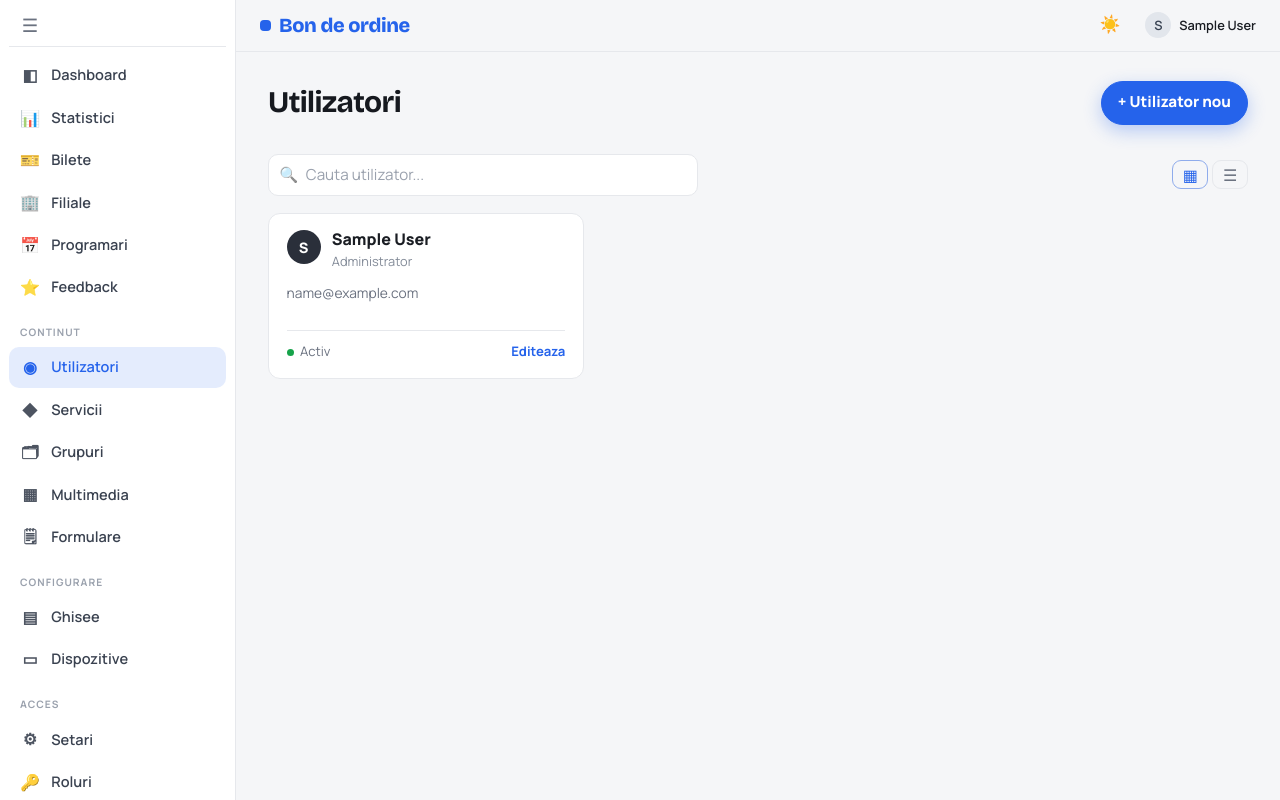
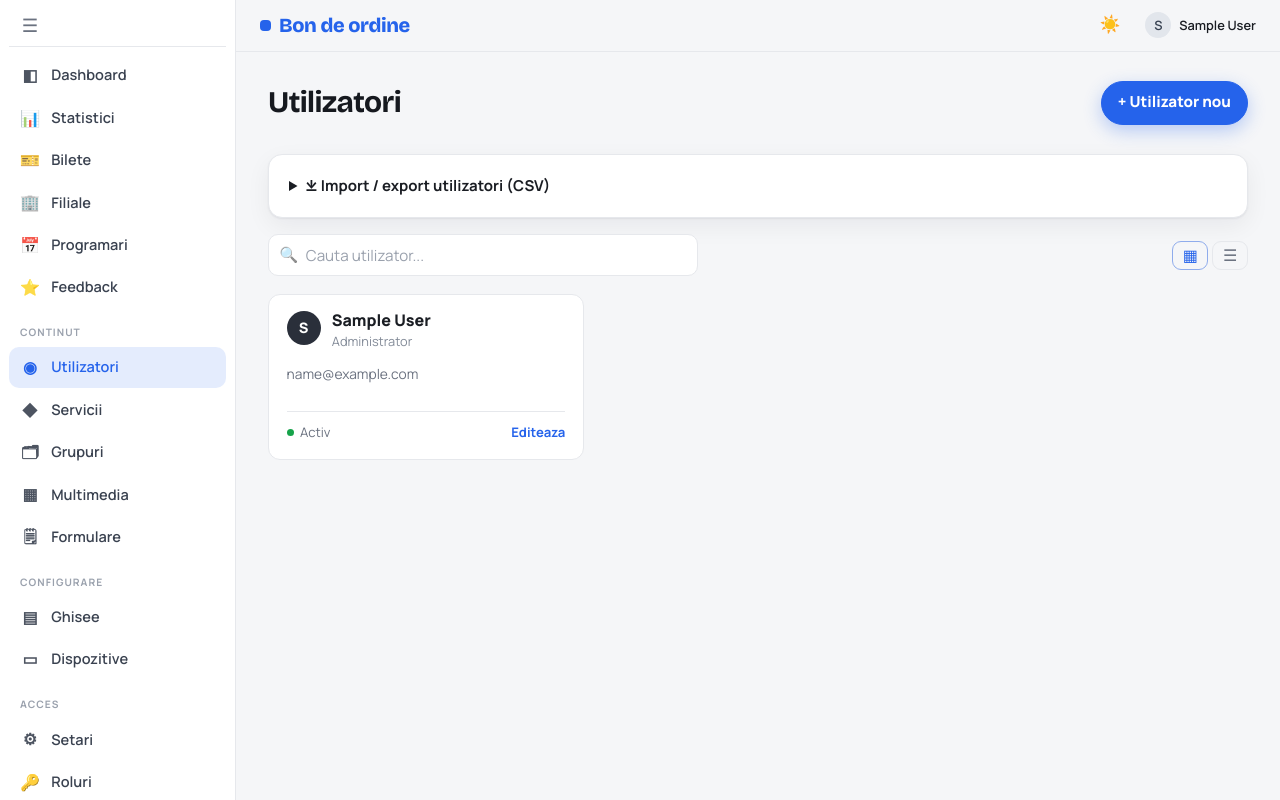
Before and after one commit to buzoianufamily/bon-de-ordine, a PHP site: page /admin/users in a window 1280 px wide. Run offline with PHP 8.4, Linux system fonts and the light colour scheme; the visitor is signed in with stand-in values (Sample User, id 1); tables that the repository leaves empty hold one stand-in row (values such as "Sample post"); some libraries are stand-ins or nearby versions.

Commit message:
Adaugă import/export utilizatori din CSV (provizionare echipă)
Completează trio-ul de onboarding (servicii + ghișee + utilizatori):
- parse_users_csv() validează nume/email/rol/parolă, sare antet și rânduri invalide
- admin/users/import: hash parole, sare emailuri existente, raport importați/săriți, audit
- admin/users/export: nume,email,rol — fără hash-uri de parolă (securitate)
- panou Import/export CSV în pagina Utilizatori
- teste: 3 aserțiuni integrare + 4 HTTP (inclusiv verificare că exportul nu conține hash-uri)

```diff
--- a/app/admin_routes.php
+++ b/app/admin_routes.php
@@ -83,6 +83,8 @@ function admin_dispatch(array $seg, string $method): void {
             admin_counters_list(); return;
 
         case 'users':
+            if ($method === 'POST' && $a === 'import') { admin_users_import(); return; }
+            if ($a === 'export') { admin_users_export(); return; }
             if ($method === 'POST' && $a === null) { admin_user_save(); return; }
             if ($method === 'POST' && $b === 'delete') { csrf_check(); q('DELETE FROM users WHERE id=? AND id<>?', [(int)$a, current_user()['id']]); audit('delete','user',(int)$a); flash('Utilizator sters.'); redirect('admin/users'); }
             if ($a === 'new') { admin_user_form(null); return; }
@@ -543,6 +545,40 @@ function admin_user_save(): void {
     }
     if ($id && isset($_POST['reset_2fa'])) { q('UPDATE users SET totp_secret=NULL, totp_enabled=0, totp_backup=NULL WHERE id=?', [$id]); audit('2fa_reset','user',$id); }
     audit($id?'update':'create','user',$id); flash('Utilizator salvat.'); redirect('admin/users');
+}
+/** Export operatori (CSV: nume,email,rol). NU exporta parole/hash-uri din motive de securitate. */
+function admin_users_export(): void {
+    $rows = all('SELECT name, email, role FROM users ORDER BY name');
+    audit('export', 'users');
+    header('Content-Type: text/csv; charset=utf-8');
+    header('Content-Disposition: attachment; filename="utilizatori_' . date('Ymd_His') . '.csv"');
+    $out = fopen('php://output', 'w'); fwrite($out, "\xEF\xBB\xBF");
+    fputcsv($out, ['nume', 'email', 'rol']);
+    foreach ($rows as $r) fputcsv($out, [$r['name'], $r['email'], $r['role']]);
+    fclose($out); exit;
+}
+/** Import operatori din CSV (nume,email,rol,parola); sare peste emailurile deja existente. */
+function admin_users_import(): void {
+    csrf_check();
+    $csv = (string)($_POST['csv'] ?? '');
+    if (!empty($_FILES['file']['tmp_name']) && is_uploaded_file($_FILES['file']['tmp_name']))
+        $csv = (string) file_get_contents($_FILES['file']['tmp_name']);
+    $rows = parse_users_csv($csv);
+    $existing = array_flip(array_map('strtolower', array_column(all('SELECT email FROM users'), 'email')));
+    $n = 0; $skipped = 0;
+    foreach ($rows as $r) {
+        if (isset($existing[$r['email']])) { $skipped++; continue; }
+        try {
+            q('INSERT INTO users (name,email,role,active,password_hash) VALUES (?,?,?,1,?)',
+                [$r['name'], $r['email'], $r['role'], password_hash($r['password'], PASSWORD_DEFAULT)]);
+            $existing[$r['email']] = 1; $n++;
+        } catch (Throwable $e) { $skipped++; }
+    }
+    audit('import', 'users', null, $n . ' utilizatori');
+    $msg = $n > 0 ? "$n utilizatori importati." : 'Niciun utilizator nou de importat.';
+    if ($skipped) $msg .= " $skipped sariti (email existent sau date invalide).";
+    flash($msg, $n > 0 ? 'info' : 'error');
+    redirect('admin/users');
 }
 
 /* ----------------------- DEVICES ----------------------- */
--- a/app/core/helpers.php
+++ b/app/core/helpers.php
@@ -178,6 +178,29 @@ function parse_counters_csv(string $csv): array {
         $name = (string)($p[1] ?? '');
         if ($name === '') $name = $code;
         $out[] = ['code' => $code, 'name' => mb_substr($name, 0, 80)];
+    }
+    return $out;
+}
+
+/**
+ * Parseaza un CSV de utilizatori (linii: nume,email,rol?,parola). Sare antet/linii goale.
+ * rol implicit 'agent'; valideaza emailul si rolul. Returneaza [['name','email','role','password'], ...].
+ */
+function parse_users_csv(string $csv): array {
+    $out = [];
+    foreach (preg_split('/\r?\n/', $csv) as $ln) {
+        $ln = trim($ln);
+        if ($ln === '') continue;
+        $p = array_map('trim', explode(',', $ln));
+        $first = strtolower((string)($p[0] ?? ''));
+        if ($first === 'nume' || $first === 'name') continue;          // antet
+        $name  = (string)($p[0] ?? '');
+        $email = strtolower((string)($p[1] ?? ''));
+        $role  = strtolower((string)($p[2] ?? 'agent'));
+        $pass  = (string)($p[3] ?? '');
+        if ($name === '' || !filter_var($email, FILTER_VALIDATE_EMAIL) || $pass === '') continue;
+        if (!in_array($role, ['admin','manager','agent'], true)) $role = 'agent';
+        $out[] = ['name' => mb_substr($name, 0, 120), 'email' => $email, 'role' => $role, 'password' => $pass];
     }
     return $out;
 }
--- a/app/views/admin/users.php
+++ b/app/views/admin/users.php
@@ -1,6 +1,16 @@
 <?php $title='Utilizatori'; $active='users'; require __DIR__.'/_header.php';
 $roleLabel=['admin'=>'Administrator','manager'=>'Manager','agent'=>'Operator']; ?>
 <div class="topbar"><h1>Utilizatori</h1><a class="btn btn-primary" href="<?= e(url('admin/users/new')) ?>">+ Utilizator nou</a></div>
+<details class="card pad" style="margin-bottom:1rem">
+  <summary style="cursor:pointer;font-weight:700">⤓ Import / export utilizatori (CSV)</summary>
+  <p style="margin:.6rem 0"><a class="btn" href="<?= e(url('admin/users/export')) ?>">⬆ Exportă utilizatorii (CSV)</a> <span class="muted" style="font-size:.78rem">— fără parole</span></p>
+  <form method="post" action="<?= e(url('admin/users/import')) ?>" style="margin-top:.4rem">
+    <?= csrf_field() ?>
+    <div class="field" style="margin:0"><label>Linii CSV: <code>nume,email,rol,parola</code> <span class="muted">(rol: admin / manager / agent — implicit agent)</span></label>
+      <textarea name="csv" rows="4" placeholder="Ion Popescu,ion@firma.ro,agent,Parola123&#10;Ana Ionescu,ana@firma.ro,manager,Secret456"></textarea></div>
+    <button class="btn btn-primary" style="margin-top:.5rem">Importă</button>
+  </form>
+</details>
 <?= list_toolbar('Cauta utilizator...') ?>
 <div class="cardgrid">
 <?php foreach($rows as $r): ?>
```
Also changed, not shown: tests/integration.php (+6 -0 lines), 1 other file.
